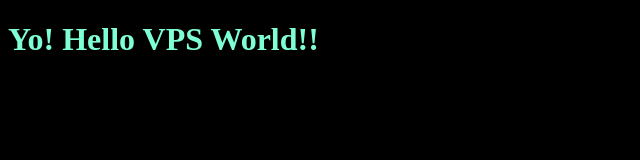
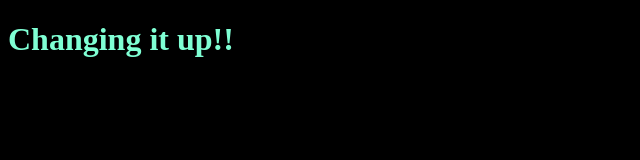
Before and after one commit to kiyashahidi9/vps-setup-project, a website: page public/index.html in a window 1280 px wide. Shown: the whole page, without its empty margins (0-640 px from the left). Drawn offline with Linux system fonts and the light colour scheme.

Commit message:
test change

```diff
--- a/public/index.html
+++ b/public/index.html
@@ -6,6 +6,6 @@
 </head>
 
 <body>
-  <h1>Yo! Hello VPS World!!</h1>
+  <h1>Changing it up!!</h1>
 </body>
 </html>
```
